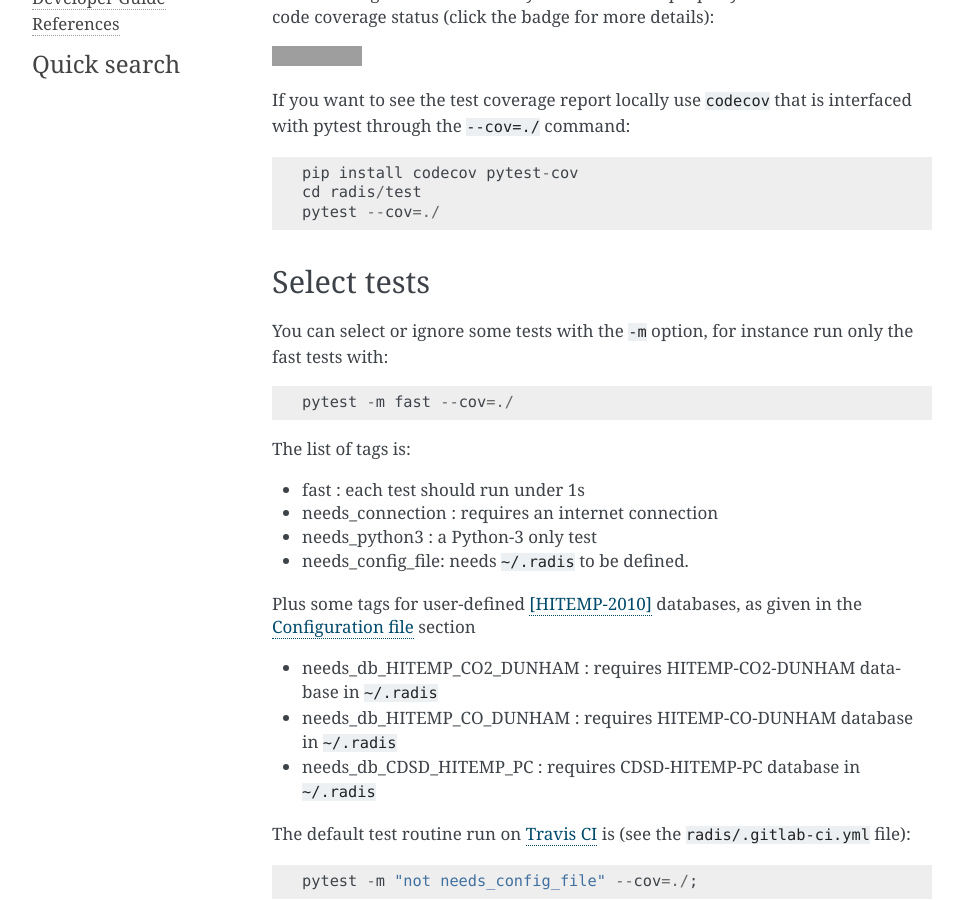
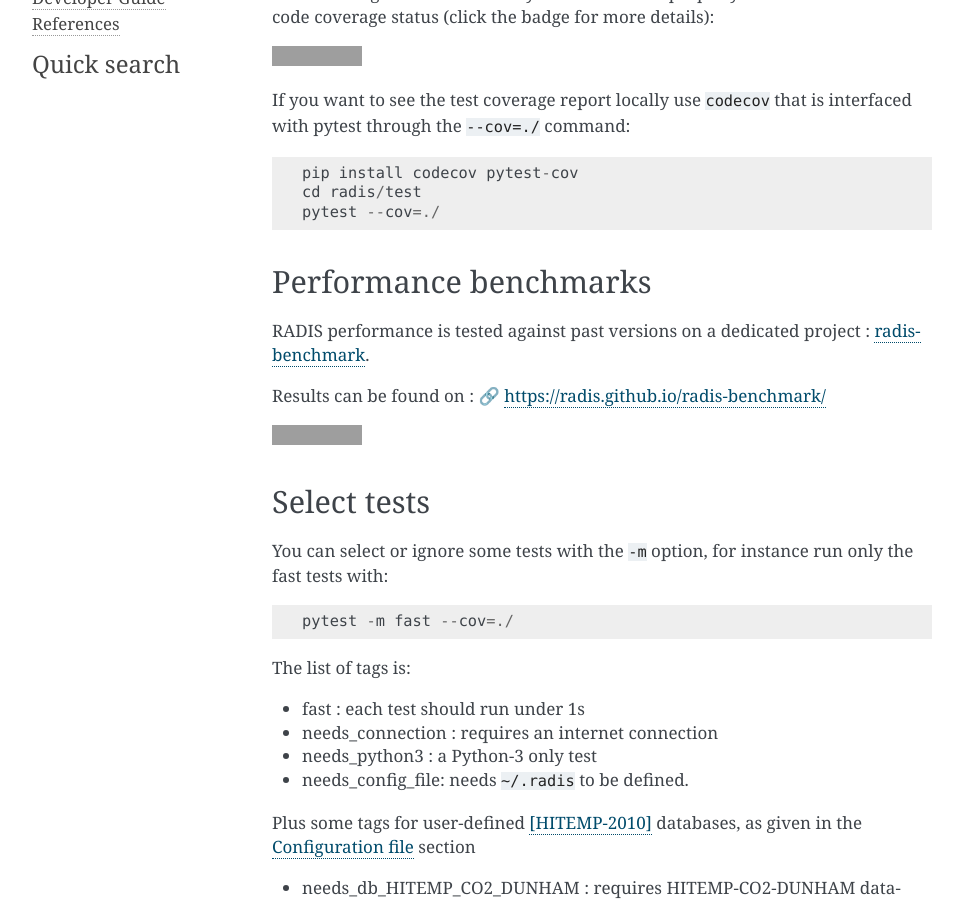
Before and after one commit to radis/radis, a Sphinx documentation site: the page built from docs/dev/test.rst, in a window 1280 px wide and 900 px high, scrolled down 598 px. Shown: the whole window, without its empty margins (148-1111 px from the left). Built offline with Sphinx 7.4.7, drawn with Linux system fonts in a browser that asks for light colours; pages that are not in the unit, such as notebooks, are missing from menus; comment, search, counter and statistics services are not loaded; grey boxes are pictures that could not be loaded.

Commit message:
add asv benchmark badge

```diff
--- a/docs/dev/test.rst
+++ b/docs/dev/test.rst
@@ -46,6 +46,18 @@ is interfaced with pytest through the ``--cov=./`` command::
     pip install codecov pytest-cov
     cd radis/test
     pytest --cov=./
+
+Performance benchmarks
+----------------------
+
+RADIS performance is tested against past versions on a dedicated project : `radis-benchmark <https://github.com/radis/radis-benchmark>`__.
+
+Results can be found on : 🔗 https://radis.github.io/radis-benchmark/
+
+.. image:: http://img.shields.io/badge/benchmarked%20by-asv-blue.svg?style=flat
+            :target: https://github.com/radis/radis-benchmark
+            :alt: Benchmarks
+
 
 .. _label_dev_select_test:
 
```
Also changed, not shown: README.rst (+6 -2 lines).
